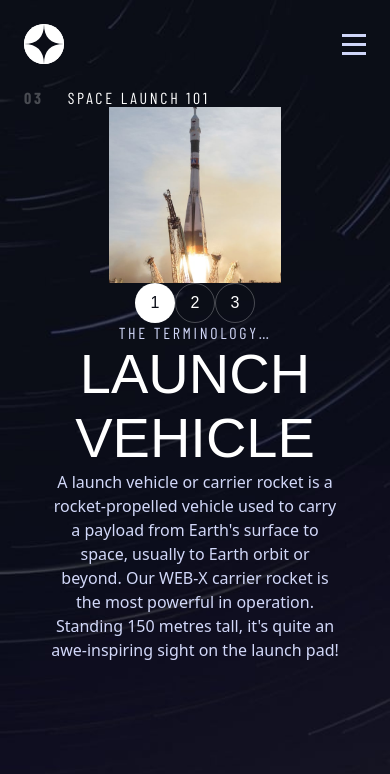
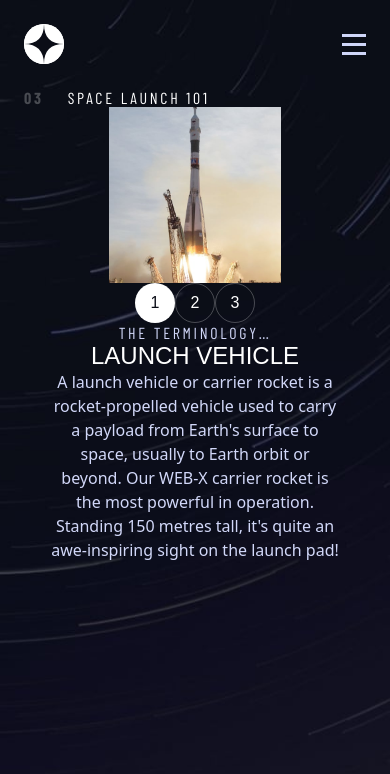
Before and after one commit to aleksandr-efimenko/space-tourism, a Next.js app: page /technology in a window 390 px wide. Shown: the top 774 px of the page. Built offline with nearby package versions, Linux system fonts and the light colour scheme; a web font is replaced by a local one.

Commit message:
add heading 3 mobile styles

```diff
--- a/src/styles/globals.css
+++ b/src/styles/globals.css
@@ -22,7 +22,10 @@
     lg:text-[6.25rem] lg:leading-[7.1875rem];
   }
   .heading3 {
-    @apply font-bellfair uppercase text-[3.5rem] leading-[4rem];
+    @apply font-bellfair uppercase
+    text-2xl leading-7
+    md:text-[2.5rem] md:leading-[2.875rem]
+    lg:text-[3.5rem] lg:leading-[4rem];
   }
   .heading4 {
     @apply font-bellfair uppercase
```
